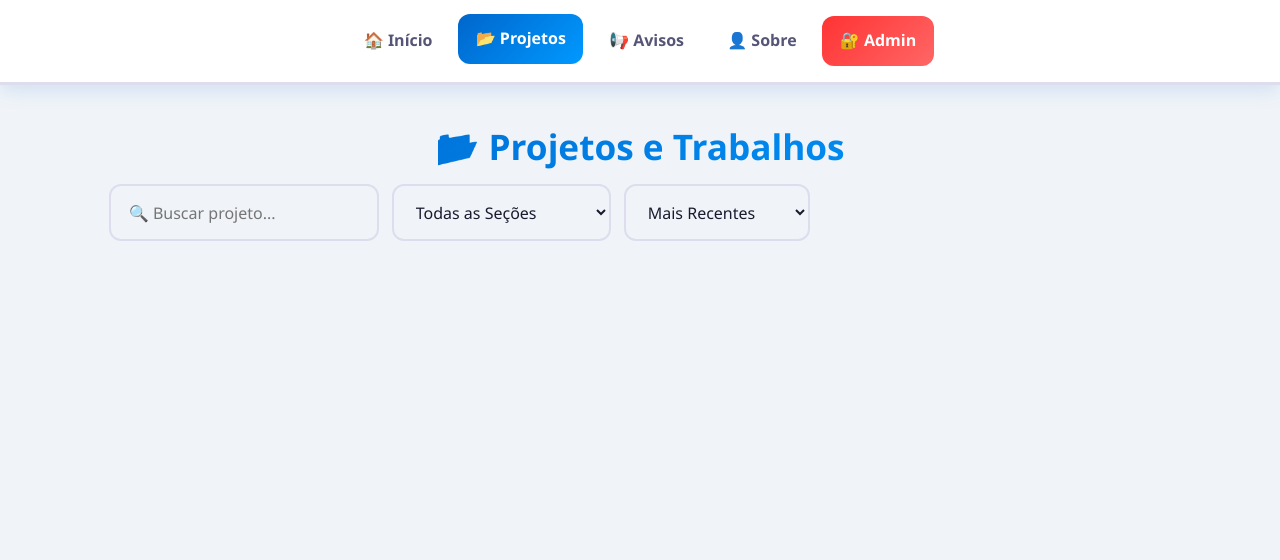
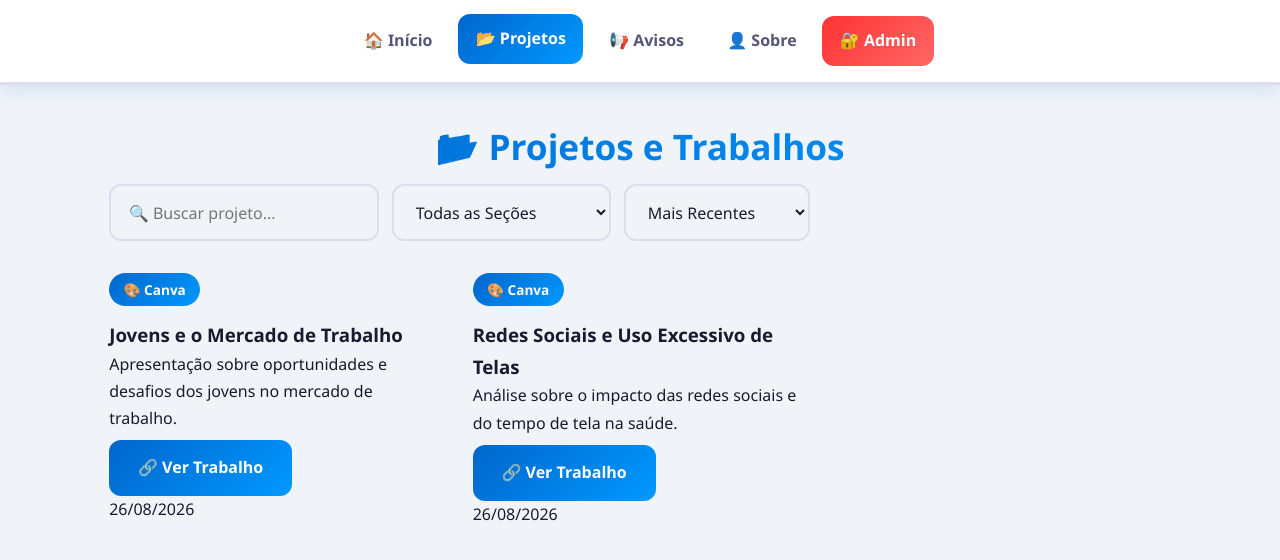
Before and after one commit to miguelzx999carvalho-gif/C-Users-Edi-o03-Desktop-SITE-NOVO-NAO-MEXER-, a plain HTML site: page projetos.html in a window 1280 px wide. Drawn offline with Linux system fonts and the light colour scheme.

Commit message:
Refactor projetos.html structure and content

```diff
--- a/projetos.html
+++ b/projetos.html
@@ -40,6 +40,32 @@
         </div>
 
         <div id="lista-projetos" class="grade-projetos"></div>
+   <div id="lista-projetos" class="grade-projetos">
+
+  <!-- ==============================================
+       ✅ PROJETOS FIXOS — NUNCA MAIS SOMEM!
+       ============================================== -->
+
+  <div class="projeto-card">
+    <span class="etiqueta-secao">🎨 Canva</span>
+    <h3>Jovens e o Mercado de Trabalho</h3>
+    <p>Apresentação sobre oportunidades e desafios dos jovens no mercado de trabalho.</p>
+    <a href="COLOQUE_O_LINK_AQUI" target="_blank" class="botao-link">🔗 Ver Trabalho</a>
+    <div class="data-projeto">26/08/2026</div>
+  </div>
+
+  <div class="projeto-card">
+    <span class="etiqueta-secao">🎨 Canva</span>
+    <h3>Redes Sociais e Uso Excessivo de Telas</h3>
+    <p>Análise sobre o impacto das redes sociais e do tempo de tela na saúde.</p>
+    <a href="COLOQUE_O_LINK_AQUI" target="_blank" class="botao-link">🔗 Ver Trabalho</a>
+    <div class="data-projeto">26/08/2026</div>
+  </div>
+
+  <!-- 👆 ADICIONE MAIS PROJETOS AQUI SEGUINDO O MESMO MODELO! -->
+
+</div>
+
     </main>
 
     <div id="loginTela" class="tela-login">
```
